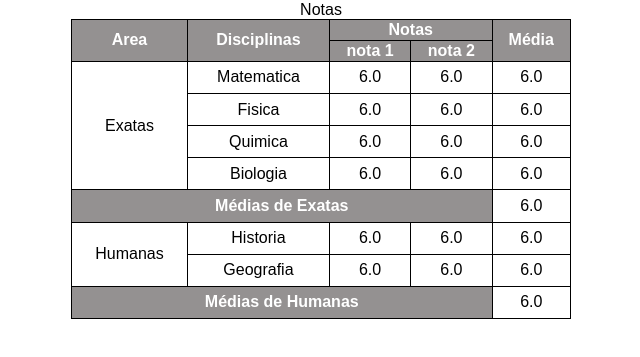
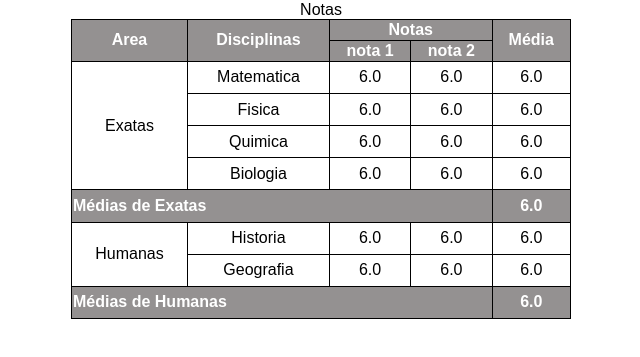
Before and after one commit to yagobcamp/exercicios-HTML5, a plain HTML site: page ex-25tabelas/desafiotabelas3.html in a window 1280 px wide. Shown: the part 79-436 px from the top of the page, without its empty margins (319-959 px from the left). Drawn offline with Linux system fonts and the light colour scheme.

Commit message:
Update desafiotabelas3.html

```diff
--- a/ex-25tabelas/desafiotabelas3.html
+++ b/ex-25tabelas/desafiotabelas3.html
@@ -13,7 +13,6 @@
 
         table {
             margin: auto;
-            text-align: center;
             width: 500px;
             height: 300px;
             border-collapse: collapse;
@@ -27,6 +26,11 @@
             background-color: #949191;
             color: white;
         }
+
+        th.esquerda {
+            text-align: left;
+        }
+
     </style>
 </head>
 <body>
@@ -74,8 +78,8 @@
                     <td>6.0</td>
                 </tr>
             <tr>
-                <th colspan="6">Médias de Exatas</th>
-                <td>6.0</td>
+                <th colspan="6" class="esquerda">Médias de Exatas</th>
+                <th>6.0</th>
             </tr>
             <tr>
                 <tr><td rowspan="3" colspan="3">Humanas</td></tr>
@@ -92,8 +96,8 @@
                     <td>6.0</td>
                 </tr>
             <tr>
-            <th colspan="6">Médias de Humanas</th>
-            <td>6.0</td>
+            <th colspan="6" class="esquerda">Médias de Humanas</th>
+            <th>6.0</th>
             </tr>
         </tbody>
     </table>
```
